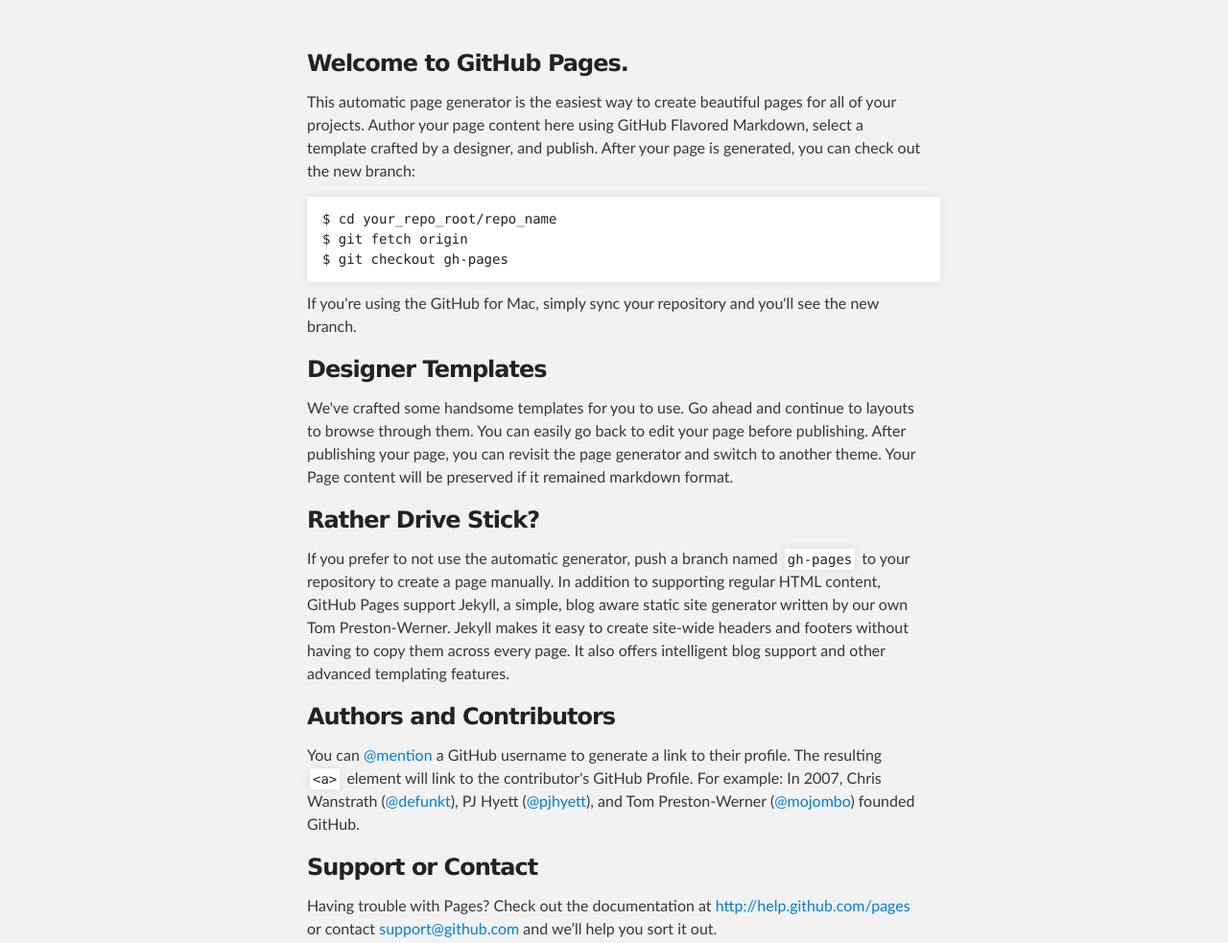
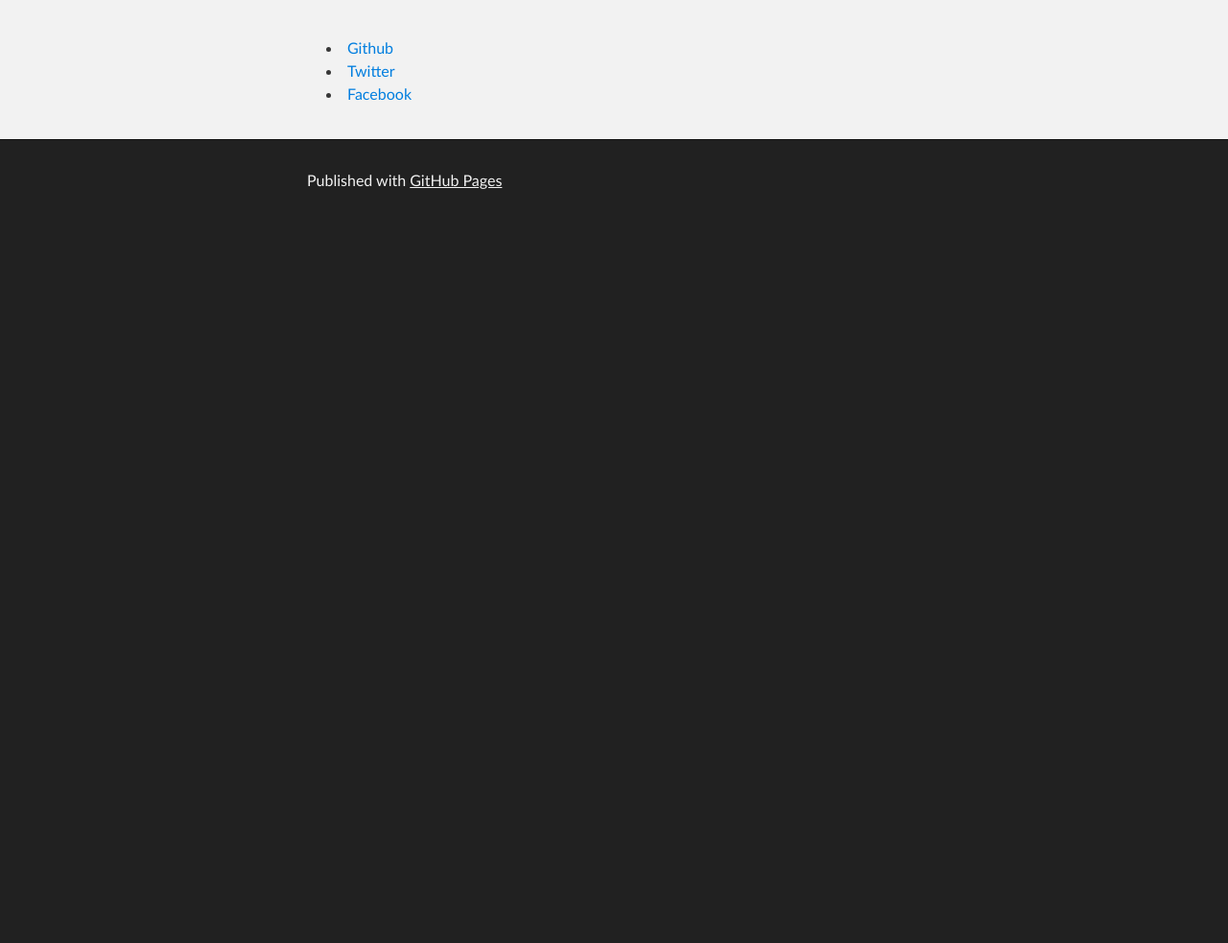
Before and after one commit to champjss/champjss.github.io, a plain HTML site: page index.html in a window 1280 px wide. Shown: the part 212-1195 px from the top of the page at 96% size. After the commit the page ends 800 px from the top, so only its background shows below. Drawn offline with Linux system fonts and the light colour scheme.

Commit message:
Replace master branch with page content via GitHub

```diff
--- a/index.html
+++ b/index.html
@@ -27,37 +27,11 @@
     <!-- MAIN CONTENT -->
     <div id="main_content_wrap" class="outer">
       <section id="main_content" class="inner">
-        <h3>
-<a name="welcome-to-github-pages" class="anchor" href="#welcome-to-github-pages"><span class="octicon octicon-link"></span></a>Welcome to GitHub Pages.</h3>
-
-<p>This automatic page generator is the easiest way to create beautiful pages for all of your projects. Author your page content here using GitHub Flavored Markdown, select a template crafted by a designer, and publish. After your page is generated, you can check out the new branch:</p>
-
-<pre><code>$ cd your_repo_root/repo_name
-$ git fetch origin
-$ git checkout gh-pages
-</code></pre>
-
-<p>If you're using the GitHub for Mac, simply sync your repository and you'll see the new branch.</p>
-
-<h3>
-<a name="designer-templates" class="anchor" href="#designer-templates"><span class="octicon octicon-link"></span></a>Designer Templates</h3>
-
-<p>We've crafted some handsome templates for you to use. Go ahead and continue to layouts to browse through them. You can easily go back to edit your page before publishing. After publishing your page, you can revisit the page generator and switch to another theme. Your Page content will be preserved if it remained markdown format.</p>
-
-<h3>
-<a name="rather-drive-stick" class="anchor" href="#rather-drive-stick"><span class="octicon octicon-link"></span></a>Rather Drive Stick?</h3>
-
-<p>If you prefer to not use the automatic generator, push a branch named <code>gh-pages</code> to your repository to create a page manually. In addition to supporting regular HTML content, GitHub Pages support Jekyll, a simple, blog aware static site generator written by our own Tom Preston-Werner. Jekyll makes it easy to create site-wide headers and footers without having to copy them across every page. It also offers intelligent blog support and other advanced templating features.</p>
-
-<h3>
-<a name="authors-and-contributors" class="anchor" href="#authors-and-contributors"><span class="octicon octicon-link"></span></a>Authors and Contributors</h3>
-
-<p>You can <a href="https://github.com/blog/821" class="user-mention">@mention</a> a GitHub username to generate a link to their profile. The resulting <code>&lt;a&gt;</code> element will link to the contributor's GitHub Profile. For example: In 2007, Chris Wanstrath (<a href="https://github.com/defunkt" class="user-mention">@defunkt</a>), PJ Hyett (<a href="https://github.com/pjhyett" class="user-mention">@pjhyett</a>), and Tom Preston-Werner (<a href="https://github.com/mojombo" class="user-mention">@mojombo</a>) founded GitHub.</p>
-
-<h3>
-<a name="support-or-contact" class="anchor" href="#support-or-contact"><span class="octicon octicon-link"></span></a>Support or Contact</h3>
-
-<p>Having trouble with Pages? Check out the documentation at <a href="http://help.github.com/pages">http://help.github.com/pages</a> or contact <a href="mailto:support@github.com">support@github.com</a> and we’ll help you sort it out.</p>
+        <ul>
+<li><a href="https://github.com/champjss">Github</a></li>
+<li><a href="https://twitter.com/champjss">Twitter</a></li>
+<li><a href="https://facebook.com/champjss">Facebook</a></li>
+</ul>
       </section>
     </div>
 
```
Also changed, not shown: params.json (+1 -1 lines).
